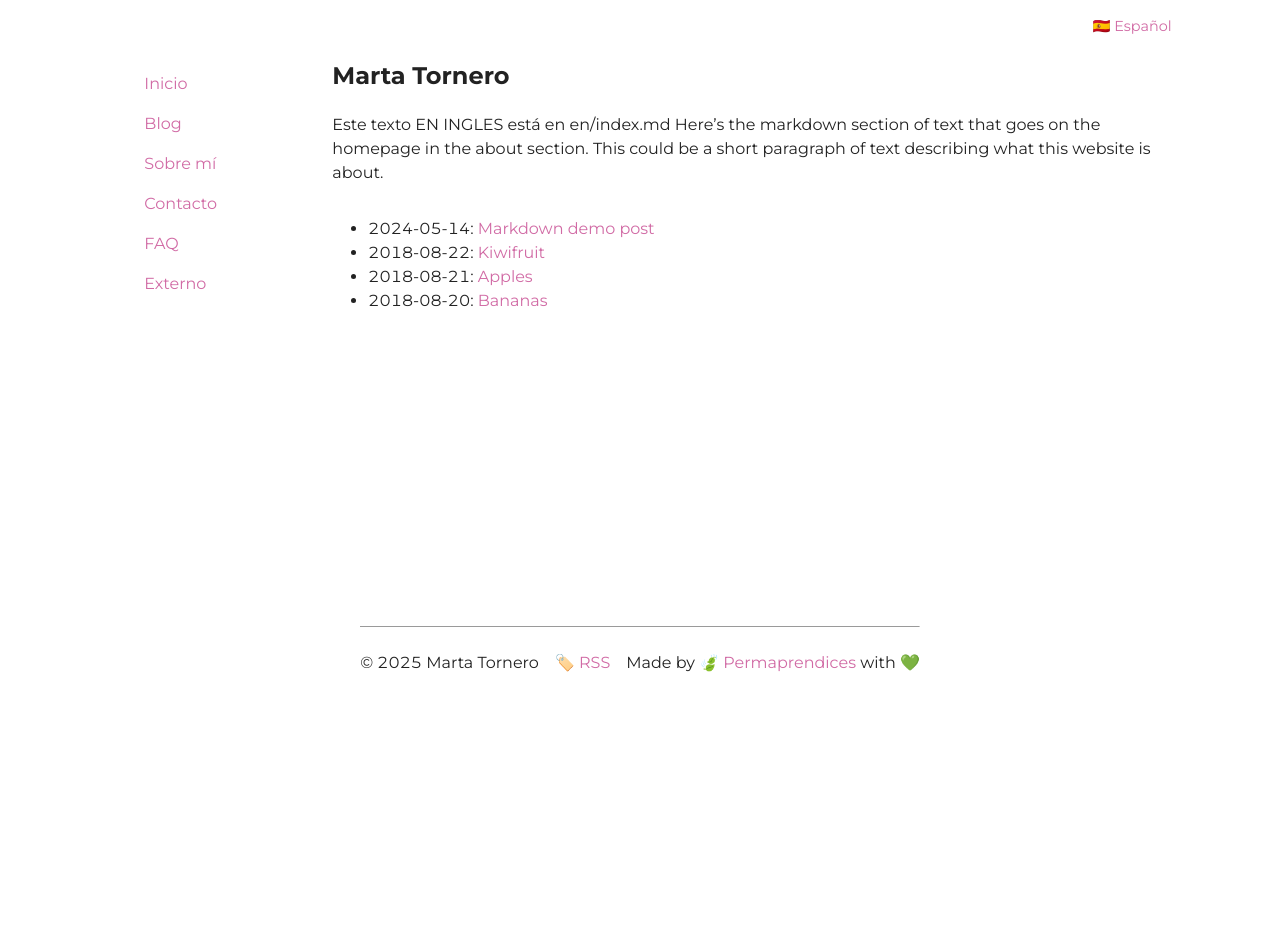
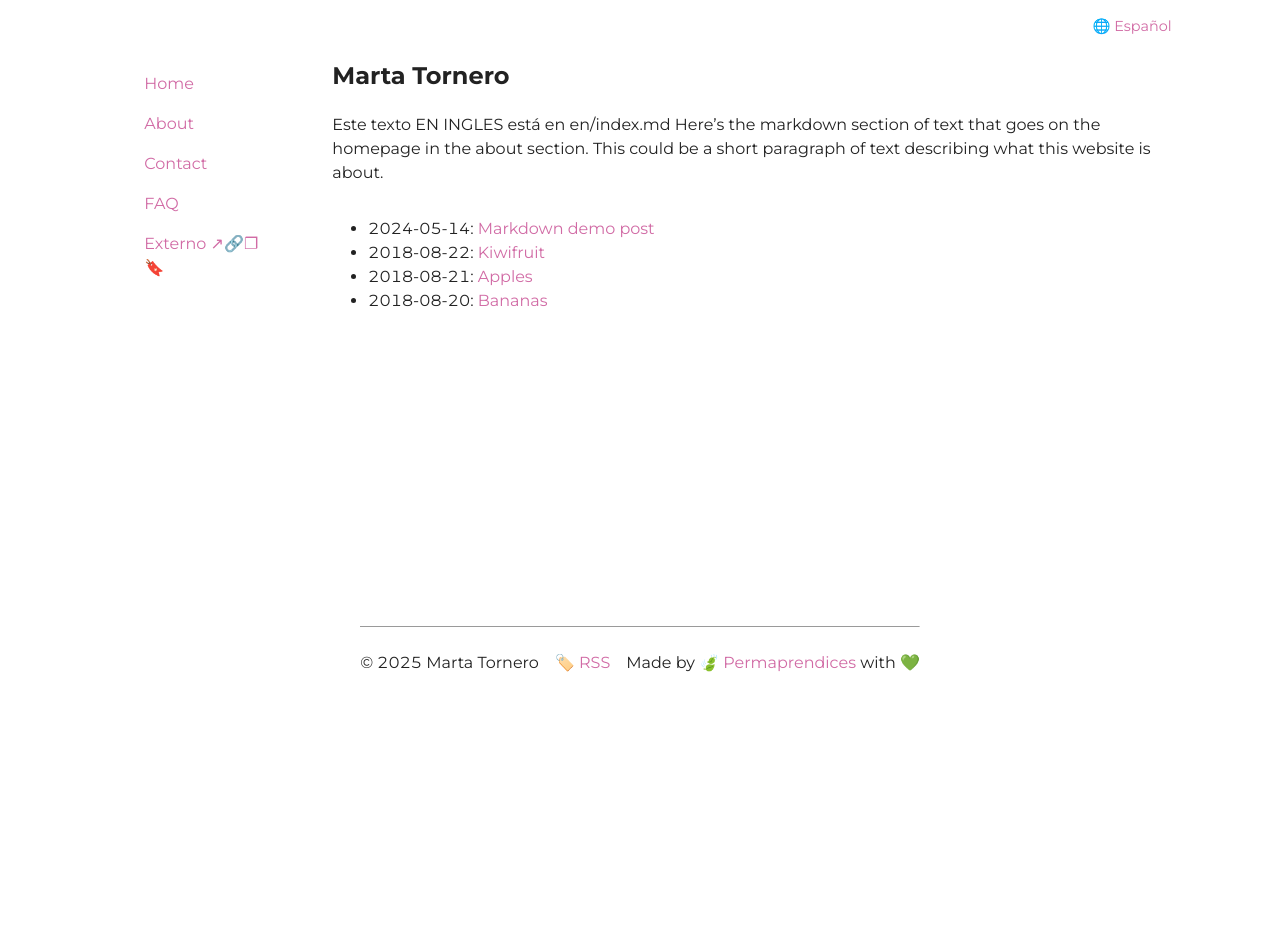
Before and after one commit to andreu55/martatornero.com, a Jekyll site: the page built from en/index.md, in a window 1280 px wide. Built offline with Jekyll 4.4.1, drawn with Linux system fonts in a browser that asks for light colours.

Commit message:
- Links de idioma centralizados

```diff
--- /dev/null
+++ b/_includes/link-idioma.html
@@ -0,0 +1,7 @@
+<a href="{{ page.altlang | relative_url }}">
+    {% if page.locale == 'en' %}
+        🌐 Español
+    {% else %}
+        🌐 English
+    {% endif %}
+</a>
--- a/_layouts/default.html
+++ b/_layouts/default.html
@@ -17,25 +17,25 @@
 		<div class="container">
 			<nav class="site-nav" id="menu">
 			<ul>
-				<li><a href="{{ '/' | relative_url }}">Inicio</a></li>
-				<li><a href="{{ '/blog/' | relative_url }}">Blog</a></li>
-				<li><a href="{{ '/sobre-mi/' | relative_url }}">Sobre mí</a></li>
-				<li><a href="{{ '/contacto/' | relative_url }}">Contacto</a></li>
-				<li><a href="{{ '/faq/' | relative_url }}">FAQ</a></li>
+				{% if page.locale == 'en' %}
+					<li><a href="{{ '/en/' | relative_url }}">Home</a></li>
+					<li><a href="{{ '/about/' | relative_url }}">About</a></li>
+					<li><a href="{{ '/contact/' | relative_url }}">Contact</a></li>
+					<li><a href="{{ '/faq/' | relative_url }}">FAQ</a></li>
+				{% else %}
+					<li><a href="{{ '/' | relative_url }}">Inicio</a></li>
+					<li><a href="{{ '/sobre-mi/' | relative_url }}">Sobre mí</a></li>
+					<li><a href="{{ '/contacto/' | relative_url }}">Contacto</a></li>
+					<li><a href="{{ '/faq/' | relative_url }}">FAQ</a></li>
+				{% endif %}
 
 				{% if page.altlang %}
 				<li class="solo-movil">
-				<a href="{{ page.altlang | relative_url }}">
-					{% if page.locale == 'en' %}
-						🇪🇸 Español
-					{% else if page.locale == 'es' %}
-						🇬🇧 English
-					{% endif %}
-				</a>
+					{% include link-idioma.html %}
 				</li>
 				{% endif %}
 
-				<li><a href="https://ejemplo.com" target="_blank" rel="noopener noreferrer">Externo</a></li>
+				<li><a href="https://ejemplo.com" target="_blank" rel="noopener noreferrer">Externo ↗🔗❐🔖</a></li>
 			</ul>
 			</nav>
 		</div>
@@ -45,13 +45,7 @@
 
 		{% if page.altlang %}
 			<div class="language-switcher">
-				<a href="{{ page.altlang | relative_url }}">
-					{% if page.locale == 'en' %}
-						🇪🇸 Español
-					{% else if page.locale == 'es' %}
-						🇬🇧 English
-					{% endif %}
-				</a>
+				{% include link-idioma.html %}
 			</div>
 		{% endif %}
 
```
Also changed, not shown: en/about.md (added, +11 -0 lines), es/sobre-mi.md (added, +11 -0 lines).
